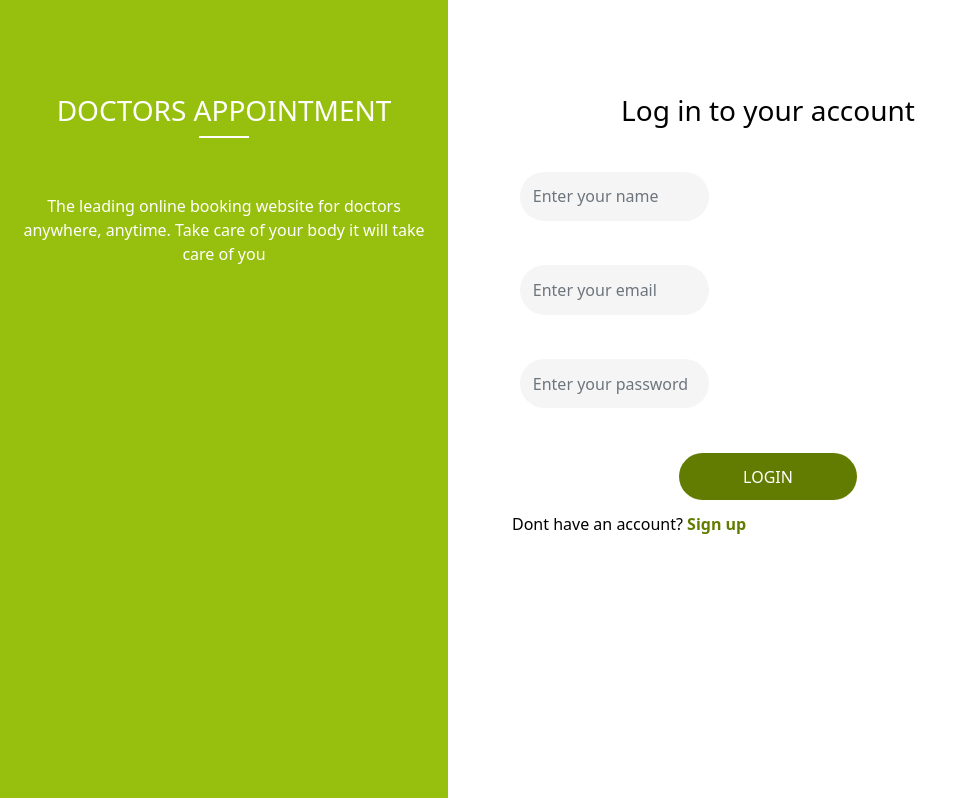
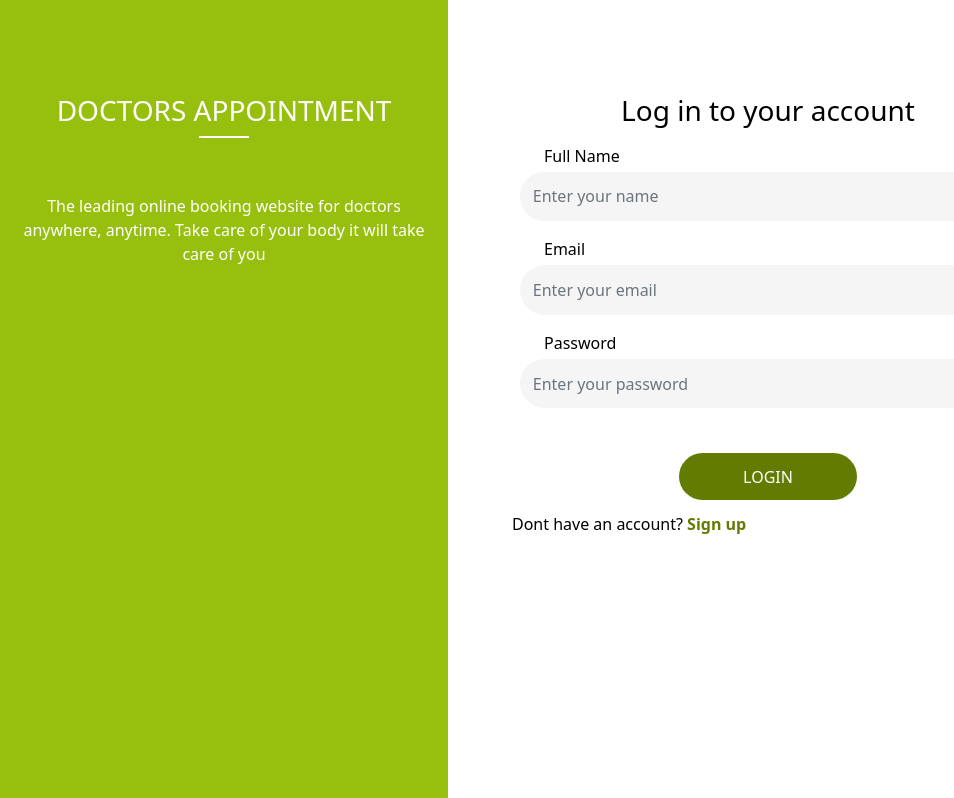
Before and after one commit to jmoseka/doctor_appointment_frontend, a React (Create React App) app: page /signin in a window 1280 px wide. Shown: the part 802-1600 px from the top of the page, without its empty margins (0-954 px from the left). Built offline with nearby package versions, Linux system fonts and the light colour scheme; a web font is replaced by a local one.

Commit message:
Add color to form labels

```diff
--- a/src/components/auth/css/sign_in_up.css
+++ b/src/components/auth/css/sign_in_up.css
@@ -53,7 +53,12 @@
 .form-group {
     display: flex;
     flex-direction: column;
+    width: 100%;
     padding: 8px;
+}
+
+.form-group p {
+    color: black;
 }
 
 .form-control {
```
